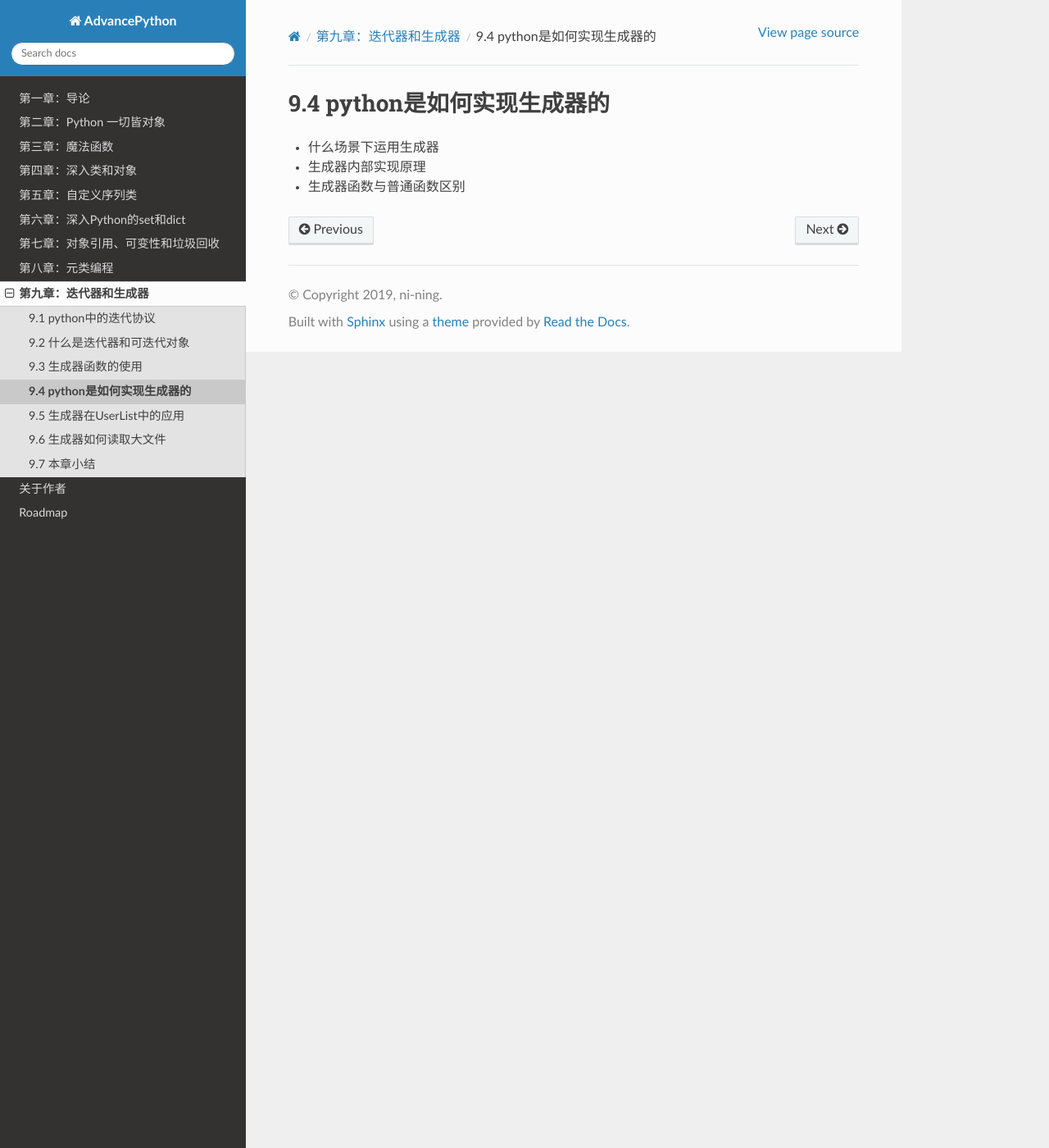
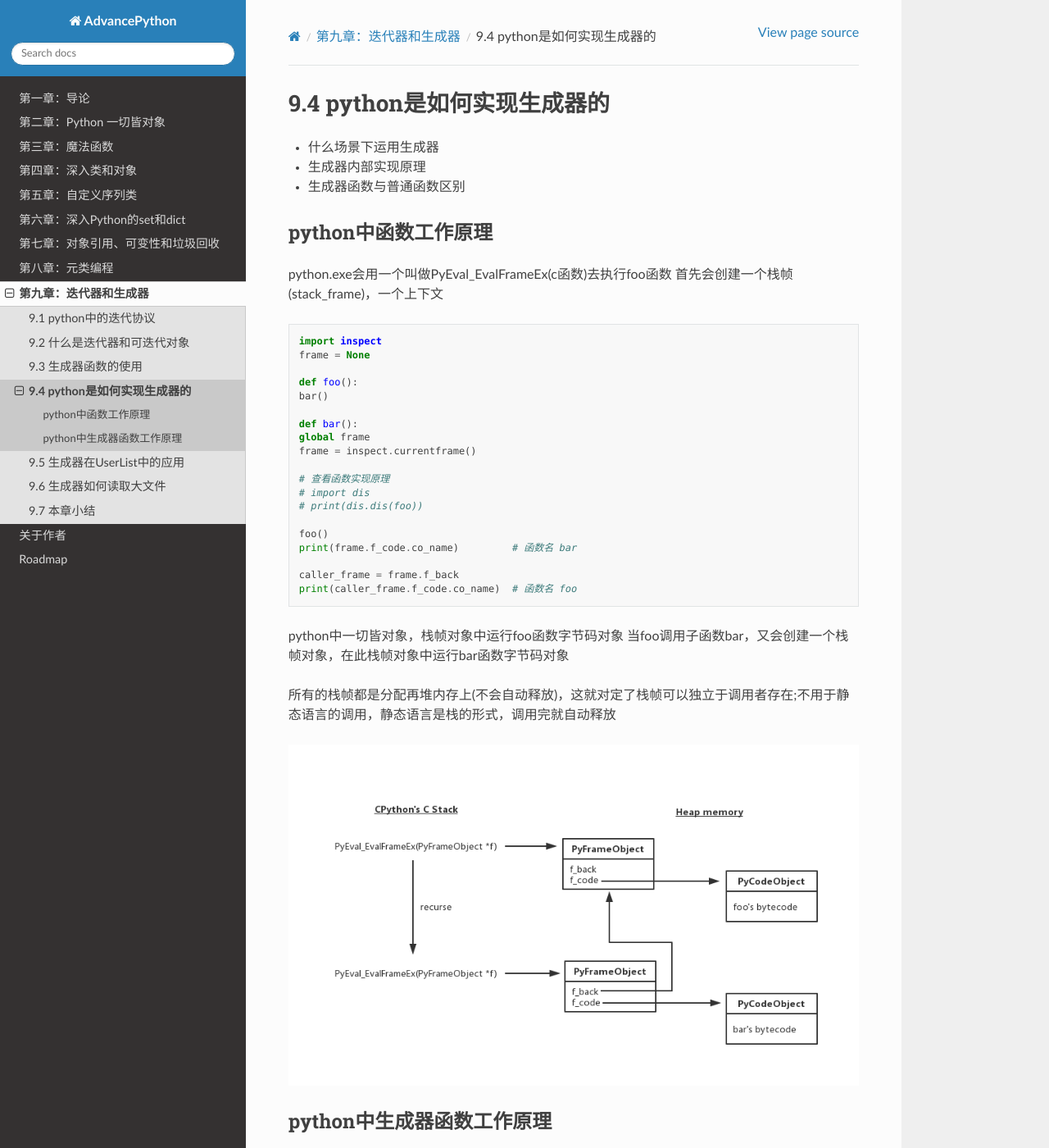
Before and after one commit to ni-ning/AdvancePython, a Sphinx documentation site: the page built from source/c09/p04_build_generator.rst, in a window 1280 px wide and 1400 px high. Shown: the whole window at 82% size. Built offline with Sphinx 7.4.7 and the Read the Docs theme 2.0.0, drawn with Linux system fonts in a browser that asks for light colours; some of the changed text lies outside the part shown.

Commit message:
完成 c09

```diff
--- a/source/c09/p02_iterator_iterable.rst
+++ b/source/c09/p02_iterator_iterable.rst
@@ -67,4 +67,4 @@
         """
 
 - Comanpy实例化的对象为可迭代对象，可用for循环遍历数据，内部实现了__iter__方法，该方法返回迭代器
-- MyIterator实现化对象为迭代器，可用next()获取获取，内部实现了__iter__和__next__方法
+- MyIterator实现化对象为迭代器，可用next()获取数值，内部实现了__iter__和__next__方法
--- a/source/c09/p04_build_generator.rst
+++ b/source/c09/p04_build_generator.rst
@@ -5,3 +5,76 @@
 - 什么场景下运用生成器
 - 生成器内部实现原理
 - 生成器函数与普通函数区别
+
+
+-------------------------------
+python中函数工作原理
+-------------------------------
+python.exe会用一个叫做PyEval_EvalFrameEx(c函数)去执行foo函数 首先会创建一个栈帧(stack_frame)，一个上下文
+
+.. code-block:: py
+
+    import inspect
+    frame = None
+
+    def foo():
+    bar()
+
+    def bar():
+    global frame
+    frame = inspect.currentframe()
+
+    # 查看函数实现原理
+    # import dis
+    # print(dis.dis(foo))
+
+    foo()
+    print(frame.f_code.co_name)         # 函数名 bar
+
+    caller_frame = frame.f_back
+    print(caller_frame.f_code.co_name)  # 函数名 foo
+
+
+python中一切皆对象，栈帧对象中运行foo函数字节码对象
+当foo调用子函数bar，又会创建一个栈帧对象，在此栈帧对象中运行bar函数字节码对象
+
+所有的栈帧都是分配再堆内存上(不会自动释放)，这就对定了栈帧可以独立于调用者存在;不用于静态语言的调用，静态语言是栈的形式，调用完就自动释放
+
+.. image:: function.jpg
+
+-------------------------------
+python中生成器函数工作原理
+-------------------------------
+
+.. code-block:: py
+
+    def gen_func():
+        address = 'China'
+        yield 1
+        name = 'linda'
+        yield 2
+        age = 20
+        return 'done'
+
+
+    gen = gen_func()
+
+    import dis
+    print(dis.dis(gen))
+
+    print(gen.gi_frame.f_lasti)
+    print(gen.gi_frame.f_locals)
+
+    print('\nfirst value: %s' % next(gen))
+    print(gen.gi_frame.f_lasti)
+    print(gen.gi_frame.f_locals)
+
+    print('\nsecond value: %s' % next(gen))
+    print(gen.gi_frame.f_lasti)
+    print(gen.gi_frame.f_locals)
+
+
+.. image:: generator.jpg
+
+- 控制整个生成器函数暂定和继续前进 gen.gi_frame.f_lasti
+- 整个生成器函数作用域逐渐变化 gen.gi_frame.f_locals
```
Also changed, not shown: source/c09/p05_userlist_generator.rst (+53 -0 lines), source/c09/p06_generator_file.rst (+21 -0 lines), source/c09/function.jpg (added), source/c09/generator.jpg (added).
